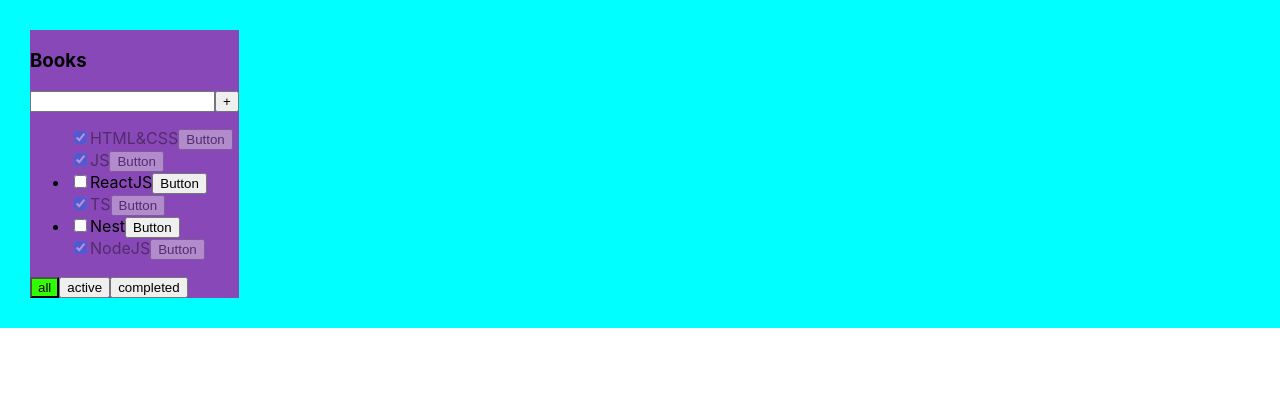
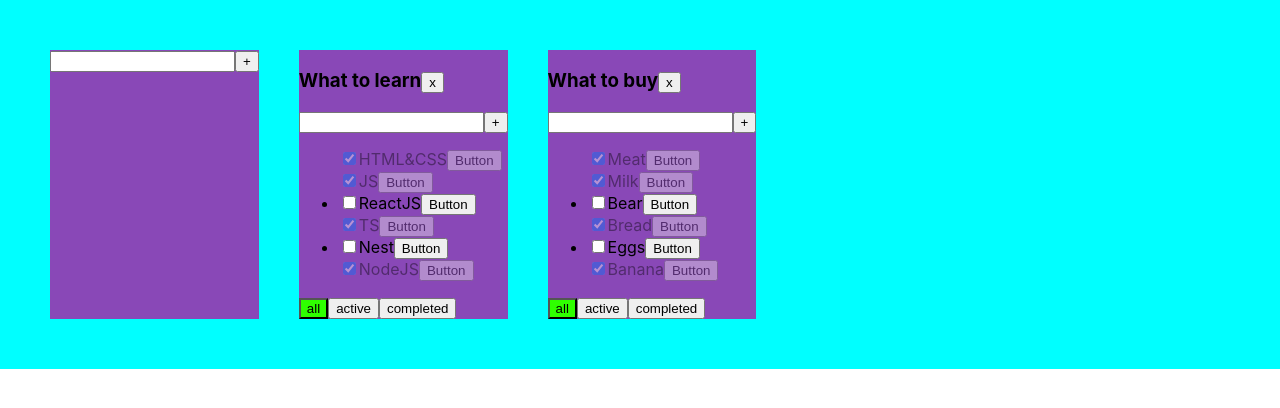
Before and after one commit to shuliakleonid/Todo-List, a React (Create React App) app: page / in a window 1280 px wide. Shown: the top 408 px of the page. Built offline with nearby package versions, Linux system fonts and the light colour scheme.

Commit message:
add chandes title and tasks

```diff
--- /dev/null
+++ b/src/Components/add-item-form/AddItemForm.tsx
@@ -0,0 +1,49 @@
+import React, {ChangeEvent, useState} from 'react';
+import s from '../todo-list/todoList.module.css';
+
+type AddItemFormType = {
+  addItem: (value: string) => void
+}
+export const AddItemForm = (props: AddItemFormType) => {
+  const [valueTodo, setValueTodo] = useState('')
+  const [error, setError] = useState<string | null>(null)
+
+  const onChangeHandler = (event: ChangeEvent<HTMLInputElement>) => {
+    setValueTodo(event.target.value)
+    setError(null)
+  }
+  const onClickButtonAdd = () => {
+    if (valueTodo.trim()) {
+      props.addItem(valueTodo)
+      setValueTodo('')
+    } else {
+      setError('Error write name!')
+    }
+  }
+
+  const onKeyPressHandler = (event: any): void => {//нужно исправить!!!!!
+    setError(null);
+    const value = valueTodo.trim();
+    if (event.charCode === 13 && value !== '') {
+      props.addItem(value)
+      setValueTodo('')
+    }else{
+      setError('Error write name!')
+    }
+  }
+
+  return (
+      <div>
+        <input value={valueTodo}
+               onChange={onChangeHandler}
+               className={error ? s.error : ''}
+               onKeyPress={onKeyPressHandler}
+               onBlur={() => {
+                 setError(null)
+               }}
+        />
+        <button onClick={onClickButtonAdd}>+</button>
+        {error && <div className={s.message_error}>{error}</div>}
+      </div>
+  )
+}
--- a/src/Components/app/App.css
+++ b/src/Components/app/App.css
@@ -1,10 +1,11 @@
 .App {
+    display: flex;
+    flex-wrap: wrap;
     padding: 30px;
-    display: flex;
     background-color: aqua;
 }
 
 .App > div {
-    margin-right: 50px;
+    margin: 20px;
     background-color: #8948b7;
 }
--- a/src/Components/app/App.tsx
+++ b/src/Components/app/App.tsx
@@ -1,61 +1,166 @@
 import React, {useState} from 'react';
 import './App.css';
-import TodoList, {TaskTypeProps} from '../todo-list/TodoList';
+import TodoList, {TaskType} from '../todo-list/TodoList';
 import {v1} from 'uuid';
+import {AddItemForm} from '../add-item-form/AddItemForm';
 
 export type FilterValueType = 'all' | 'active' | 'completed';
+
+type TodoListType = {
+  id: string
+  title: string
+  filter: FilterValueType
+}
+type TasksStateType = {
+  [key: string]: Array<TaskType>
+}
 const App = () => {
-  let [tasks, setTasks] = useState<Array<TaskTypeProps>>([
+  //BLL
+  const todoListID1 = v1() // original id
+  const todoListID2 = v1()
+
+
+  const [todoLists, setTodoLists] = useState<Array<TodoListType>>([
+    {id: todoListID1, title: 'What to learn', filter: 'all'},
+    {id: todoListID2, title: 'What to buy', filter: 'all'}
+  ]) //id todo list для каждой свой id по которому мы можем находить его
+
+  const [tasks, setTasks] = useState<TasksStateType>(
+      {
+        [todoListID1]: [// arr with origin id
           {id: v1(), title: 'HTML&CSS', isDone: true},
           {id: v1(), title: 'JS', isDone: true},
           {id: v1(), title: 'ReactJS', isDone: false},
           {id: v1(), title: 'TS', isDone: true},
           {id: v1(), title: 'Nest', isDone: false},
           {id: v1(), title: 'NodeJS', isDone: true}
-  ])
-  const addTaskTodo = (value: string): void => {
-    const newTask: TaskTypeProps = {id: v1(), title: value, isDone: false};
-    const newTasks = [newTask, ...tasks];
-    setTasks(newTasks)
+        ],
+        [todoListID2]: [
+          {id: v1(), title: 'Meat', isDone: true},
+          {id: v1(), title: 'Milk', isDone: true},
+          {id: v1(), title: 'Bear', isDone: false},
+          {id: v1(), title: 'Bread', isDone: true},
+          {id: v1(), title: 'Eggs', isDone: false},
+          {id: v1(), title: 'Banana', isDone: true}
+        ]
+      },
+  )
+  const changeTodoListNewTitle = (id: string, newTitle: string) => {
+    const todoList = todoLists.find(tl => tl.id === id)
+    if (todoList) {
+      todoList.title = newTitle
+      setTodoLists([...todoLists])
     }
-  const changeCheckbox = (id: string, isDone:boolean): void => {
-    const newTask = tasks.map((i: TaskTypeProps) => {
-      if (id === i.id) {
-        return {...i, isDone: isDone }
   }
-      return i
+
+  const addTaskTodo = (value: string, todoListId: string): void => {
+    const newTask = {id: v1(), title: value, isDone: false};
+    const todoListTasks = tasks[todoListId]
+    tasks[todoListId] = [newTask, ...todoListTasks]
+    setTasks({...tasks})
+
+    // const newTasks = [newTask, ...tasks];
+    // setTasks(newTasks)
+  }
+  const changeCheckbox = (id: string, isDone: boolean, todoListId: string): void => {
+    const todoListTasks = tasks[todoListId];
+    const task: TaskType | undefined = todoListTasks.find(tl => tl.id === id)
+    if (task) {
+      task.isDone = isDone
+      setTasks({...tasks})
+    }
+  }
+  const changeTaskTitle = (id: string, newTitle: string, todoListId: string): void => {
+    const todoListTasks = tasks[todoListId];
+    const task: TaskType | undefined = todoListTasks.find(tl => tl.id === id)
+    if (task) {
+      task.title = newTitle
+      setTasks({...tasks})
+    }
+  }
+  //   const newTask = tasks.map((i: TaskTypeProps) => {
+  //     if (id === i.id) {
+  //       return {...i, isDone: isDone}
+  //     }
+  //     return i
+  //   })
+  //   setTasks(newTask)
+  // }
+  // const [filter, setFilter] = useState<FilterValueType>('all')
+
+  function removeTask(id: string, todoListId: string) {
+    const todoListTasks = tasks[todoListId];
+    tasks[todoListId] = todoListTasks.filter((item) => item.id !== id)
+    setTasks({...tasks})
+    // setTasks(tasks.filter((item) => item.id !== id))
+  }
+
+  function changeFilter(newFilterValue: FilterValueType, todoListId: string) {
+    const todoList = todoLists.find(tl => tl.id === todoListId)
+    if (todoList) {
+      todoList.filter = newFilterValue
+      setTodoLists([...todoLists]);
+    }
+  }
+
+  const removeTodoList = (todoListID: string) => {
+    setTodoLists(todoLists.filter(tl => tl.id !== todoListID))
+    delete tasks[todoListID]
+  }
+
+  const addTodoList = (title: string) => {
+    let todoList: TodoListType = {
+      id: v1(),
+      filter: 'all',
+      title: title
+    }
+    setTodoLists([todoList, ...todoLists]);
+    setTasks({
+      ...tasks,
+      [todoList.id]: []
     })
-    setTasks(newTask)
-  }
-  const [filter, setFilter] = useState<FilterValueType>('all')
-  function removeTask(id: string) {
-    setTasks(tasks.filter((item) => item.id !== id))
-  }
-  function changeFilter(value: FilterValueType) {
-    setFilter(value);
-  }
-  let tasksForTodoList = tasks
-  if (filter === 'active') {
-    tasksForTodoList = tasks.filter(t => !t.isDone)
-  }
-  if (filter === 'completed') {
-    tasksForTodoList = tasks.filter(t => t.isDone)
   }
 
 
   return (
       <div className="App">
+        <AddItemForm addItem={addTodoList}/>
+
+        {
+          todoLists.map((t) => {
+            let tasksForTodoList = tasks[t.id]
+            if (t.filter === 'active') {
+              tasksForTodoList = tasks[t.id].filter(t => !t.isDone)
+            }
+            if (t.filter === 'completed') {
+              tasksForTodoList = tasks[t.id].filter(t => t.isDone)
+            }
+
+            return (
+                <div>
                   <TodoList
-            title='Books'
+                      key={t.id}
+                      id={t.id}
+                      title={t.title}
                       tasks={tasksForTodoList}
+                      filter={t.filter}
                       remove={removeTask}
                       changeFilter={changeFilter}
                       addTaskTodo={addTaskTodo}
                       toggleCheckbox={changeCheckbox}
-            filter={filter}
+                      removeTodoList={removeTodoList}
+                      changeTaskTitle={changeTaskTitle}
+                      changeTodoListNewTitle={changeTodoListNewTitle}
                   />
                 </div>
-  );
+            )
+          })
         }
 
+
+      </div>
+  )
+}
+
+
 export default App;
--- /dev/null
+++ b/src/Components/editable-span/EditableSpan.tsx
@@ -0,0 +1,25 @@
+import React, {ChangeEvent, useState} from 'react';
+
+type EditableSpanTypeProps = {
+  title: string
+onChange:(value:string)=>void
+}
+export const EditableSpan = (props: EditableSpanTypeProps) => {
+  const [title, setTitle] = useState('')
+  const [editMode, setEditMode] = useState(false)
+  const activateEditMode = () => {
+    setEditMode(true)
+    setTitle(props.title)
+  }
+  const activateViewMode = () => {
+    props.onChange(title)
+    setEditMode(false)
+  }
+  const onChangeTitleHandler = (e: ChangeEvent<HTMLInputElement>) => {
+    setTitle(e.currentTarget.value)
+  }
+  return (editMode
+          ? <input onChange={onChangeTitleHandler} onBlur={activateViewMode} value={title} autoFocus/>
+          : <span onDoubleClick={activateEditMode}>{props.title}</span>
+  )
+}
--- a/src/Components/todo-list/TodoList.tsx
+++ b/src/Components/todo-list/TodoList.tsx
@@ -1,72 +1,101 @@
-import React, {ChangeEvent, useState} from 'react';
+import React, {ChangeEvent} from 'react';
 import {FilterValueType} from '../app/App';
 import s from './todoList.module.css'
+import {AddItemForm} from '../add-item-form/AddItemForm';
+import {EditableSpan} from '../editable-span/EditableSpan';
 
-export type TaskTypeProps = {
+export type TaskType = {
   id: string
   title: string
   isDone: boolean
 }
 type TodoListPropsType = {
+  id: string
   title: string
   filter: FilterValueType
-  tasks: Array<TaskTypeProps>
-  remove: (id: string) => void
-  addTaskTodo: (value: string) => void
-  changeFilter: (value: FilterValueType) => void
-  toggleCheckbox: (value: string, isDone: boolean) => void
+  tasks: Array<TaskType>
+  changeTodoListNewTitle:(id:string,newTitle:string)=>void
+  removeTodoList: (todoListID: string) => void
+  remove: (id: string, todoListId: string) => void
+  addTaskTodo: (value: string, todoListId: string) => void
+  changeFilter: (value: FilterValueType, todoListId: string) => void
+  changeTaskTitle:(id:string,newValue:string,todoListId:string)=>void
+  toggleCheckbox: (value: string, isDone: boolean, tdoListId: string) => void
 }
 const TodoList = (props: TodoListPropsType) => {
+  /*
   const [valueTodo, setValueTodo] = useState('')
   const [error, setError] = useState<string | null>(null)
+*/
   const buttonValue = (event: any) => {
-    props.changeFilter(event.currentTarget.textContent)
+    props.changeFilter(event.currentTarget.textContent, props.id)
   }
+  /*
   const onChangeHandler = (event: ChangeEvent<HTMLInputElement>) => {
     setValueTodo(event.target.value)
     setError(null)
   }
   const onClickButtonAdd = () => {
     if (valueTodo.trim()) {
-      props.addTaskTodo(valueTodo)
+      props.addTaskTodo(valueTodo, props.id)
       setValueTodo('')
     } else {
       setError('Error write name!')
     }
   }
+*/
+  const changeTodoListNewTitle =(title:string)=>{
+    props.changeTodoListNewTitle(props.id,title)
+  }
+  const addTask = (title: string): void => {
+    props.addTaskTodo(title, props.id)
+  }
 
   const tasks = props.tasks.map(t => {
     const onChangeCheckbox = (e: ChangeEvent<HTMLInputElement>) => {
-      props.toggleCheckbox(t.id, e.currentTarget.checked)
+      props.toggleCheckbox(t.id, e.currentTarget.checked, props.id)
     }
     const removeHandler = () => {
-      props.remove(t.id)
+      props.remove(t.id, props.id)
     }
+
+    const onChangeTitleHandler = (newValue: string): void => {
+      props.changeTaskTitle(t.id,newValue,props.id)
+    }
+
     return (
         <li key={t.id} className={t.isDone ? s.done : ''}>
           <input type="checkbox"
                  checked={t.isDone}
                  onChange={onChangeCheckbox}
           />
-          <span>{t.title}</span>
+          {/*<span>{t.title}</span>*/}
+          <EditableSpan title={t.title} onChange={onChangeTitleHandler}/>
           <button onClick={removeHandler}> Button</button>
         </li>
     )
   })
   return (
       <div>
-        <h3>{props.title}</h3>
-        <div>
-          <input onChange={onChangeHandler}
-                 value={valueTodo}
-                 className={error ? s.error : ''}
-                 onBlur={() => {
-                   setError(null)
-                 }}
-          />
-          <button onClick={onClickButtonAdd}>+</button>
-          {error && <div className={s.message_error}>{error}</div>}
-        </div>
+        <h3><EditableSpan title={props.title} onChange={changeTodoListNewTitle}/>
+
+          <button onClick={() => {
+            props.removeTodoList(props.id)
+          }}>x
+          </button>
+        </h3>
+        <AddItemForm addItem={addTask}/>
+        {/*<div>*/}
+        {/*  <input onChange={onChangeHandler}*/}
+        {/*         value={valueTodo}*/}
+        {/*         className={error ? s.error : ''}*/}
+        {/*         onBlur={() => {*/}
+        {/*           setError(null)*/}
+        {/*         }}*/}
+        {/*  />*/}
+        {/*  <button onClick={onClickButtonAdd}>+</button>*/}
+        {/*  {error && <div className={s.message_error}>{error}</div>}*/}
+        {/*</div>*/}
         <ul>          {tasks}        </ul>
         <button className={props.filter === 'all' ? s.active : ''} onClick={buttonValue}>all</button>
         <button className={props.filter === 'active' ? s.active : ''} onClick={buttonValue}>active</button>
```
Also changed, not shown: src/index.tsx (+1 -6 lines). Lines whose indentation alone changed are shown as unchanged.
